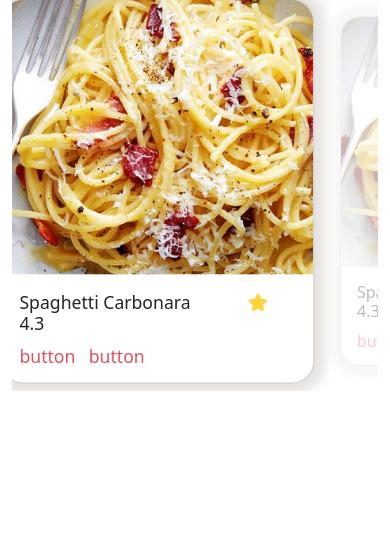
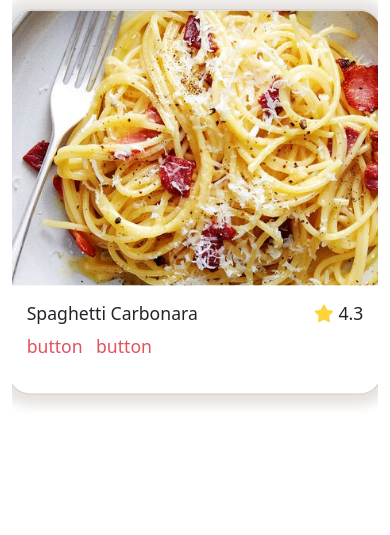
Before and after one commit to mehmoodkhan05/recipe-project, a PHP site: page /pages/index.php in a window 390 px wide. Shown: the part 3729-4264 px from the top of the page. Run offline with PHP 8.4, Linux system fonts and the light colour scheme.

Commit message:
changes made in responsiveness carousels

```diff
--- a/css/index.css
+++ b/css/index.css
@@ -66,20 +66,23 @@
 }
 
 .slick-carousel-center_home .card {
+    box-shadow: 0 0 10px 10px #e7e3e1;
     height: auto;
-    margin: 25px 0;
-    border-radius: 20px;
-    box-shadow: 0 0 10px 10px #e7e3e1;
 }
 
 .slick-carousel-center_home .card-img-top {
     width: 100%;
     border-radius: 20px 20px 0 0;
 }
-
-.slick-carousel-center_home .card.slick-slide {
-    margin: 0 6px;
-    width: 300px !important;
+@media only screen and (min-width:576px){
+    .slick-carousel-center_home .card {
+        margin: 25px 0;
+        border-radius: 20px;
+    }
+    .slick-carousel-center_home .card.slick-slide {
+        margin: 0 6px;
+        width: 300px !important;
+    }
 }
 
 .slick-carousel-center_home .slick-slide.slick-active {
@@ -172,7 +175,11 @@
 
 .slick-carousel-center_community .card.slick-slide {
     margin: 0 15px;
-    width: 300px !important;
+}
+@media only screen and (min-width:576px) {
+    .slick-carousel-center_community .card.slick-slide {
+        width: 300px !important;
+    }
 }
 
 .slick-carousel-center_community .slick-slide.slick-active {
--- a/css/style.css
+++ b/css/style.css
@@ -185,23 +185,19 @@ body {
 }
 
 /* FOR MOBILE VIEW */
-
-.main .slick-slider-community_mobile .card .card-text {
-    color: #fff !important;
-}
-
 .main .slick-slider-community_mobile .card {
-    background: linear-gradient(0deg, rgba(0, 0, 0, 0.4), rgba(0, 0, 0, 0.4));
+    /* background: linear-gradient(0deg, rgba(0, 0, 0, 0.4), rgba(0, 0, 0, 0.4));
     position: relative;
     top: 0;
     left: 0;
     width: 100%;
     height: 50%;
     padding: 50px 0;
-    color: #fff !important;
+    color: #fff !important; */
+    height: auto;
 }
 
-.main .slick-slider-community_mobile .overlay-image img {
+/* .main .slick-slider-community_mobile .overlay-image img {
     position: absolute;
     top: 0;
     left: 0;
@@ -210,6 +206,26 @@ body {
     object-fit: cover;
     object-position: center;
     z-index: -999;
+} */
+
+@media only screen and (width<=753px) {
+    .main .slick-slider-community_mobile .card .card-title {
+        font-size: 28px !important;
+    }
+
+    .main .slick-slider-community_mobile .card .card-text {
+        font-size: 14px;
+    }
+}
+
+@media only screen and (width<=575px) {
+    .main .slick-slider-community_mobile .card .card-title {
+        font-size: 18px !important;
+    }
+
+    .main .slick-slider-community_mobile .card .card-text {
+        font-size: 14px;
+    }
 }
 
 /* FOR MOBILE VIEW */
@@ -303,9 +319,11 @@ body {
     font-size: 25px;
 }
 
+@media only screen and (min-width:768px) {
     .slick-carousel-center .card.slick-slide {
         margin: 0 20px;
         width: 285px !important;
+    }
 }
 
 .slick-carousel-center .card.slick-slide:not(.slick-active) {
@@ -698,9 +716,11 @@ body {
     font-size: 25px;
 }
 
+@media only screen and (min-width:768px) {
     .slick-carousel-center_inspiration .card.slick-slide {
         margin: 0 20px;
         width: 285px !important;
+    }
 }
 
 .slick-carousel-center_inspiration .card.slick-slide:not(.slick-active) {
@@ -720,9 +740,11 @@ body {
     border-radius: 20px 20px 0 0;
 }
 
+@media only screen and (min-width:768px) {
     .slick-carousel-center_inspiration .card.slick-slide {
         margin: 0 20px;
         width: 285px !important;
+    }
 }
 
 .slick-carousel-center_inspiration .slick-slide.slick-active {
@@ -828,9 +850,11 @@ body {
     font-size: 25px;
 }
 
+@media only screen and (min-width:768px) {
     .slick-carousel-center_trending .card.slick-slide {
         margin: 0 20px;
         width: 285px !important;
+    }
 }
 
 .slick-carousel-center_trending .card.slick-slide:not(.slick-active) {
@@ -850,9 +874,11 @@ body {
     border-radius: 20px 20px 0 0;
 }
 
+@media only screen and (min-width:768px) {
     .slick-carousel-center_trending .card.slick-slide {
         margin: 0 20px;
         width: 285px !important;
+    }
 }
 
 .slick-carousel-center_trending .slick-slide.slick-active {
@@ -922,9 +948,11 @@ body {
     font-size: 25px;
 }
 
+@media only screen and (min-width:768px) {
     .slick-carousel-center_browse .card.slick-slide {
         margin: 0 20px;
         width: 285px !important;
+    }
 }
 
 .slick-carousel-center_browse .card.slick-slide:not(.slick-active) {
@@ -944,9 +972,11 @@ body {
     border-radius: 20px 20px 0 0;
 }
 
+@media only screen and (min-width:768px) {
     .slick-carousel-center_browse .card.slick-slide {
         margin: 0 20px;
         width: 285px !important;
+    }
 }
 
 .slick-carousel-center_browse .slick-slide.slick-active {
@@ -1004,9 +1034,11 @@ body {
     font-size: 25px;
 }
 
+@media only screen and (min-width:768px) {
     .slick-carousel-center_blog .card.slick-slide {
         margin: 0 20px;
         width: 285px !important;
+    }
 }
 
 .slick-carousel-center_blog .card.slick-slide:not(.slick-active) {
@@ -1026,9 +1058,11 @@ body {
     border-radius: 20px 20px 0 0;
 }
 
+@media only screen and (min-width:768px) {
     .slick-carousel-center_blog .card.slick-slide {
         margin: 0 20px;
         width: 285px !important;
+    }
 }
 
 .slick-carousel-center_blog .slick-slide.slick-active {
--- a/js/index.js
+++ b/js/index.js
@@ -539,7 +539,6 @@ document.addEventListener("DOMContentLoaded", function () {
           </div>
       </div>
   `;
-
       quickContent.insertAdjacentHTML("beforeend", cardHtml);
     });
   }
--- a/pages/index.php
+++ b/pages/index.php
@@ -337,8 +337,8 @@ include "navbar.php";
                     <div class="card">
                         <img src="../assets/images/speghati.jpg" class="card-img-top img-fluid" alt="...">
                         <div class="card-body">
-                            <h6 class="card-title">Spaghetti Carbonara
-                                <span class="ms-5">
+                            <h6 class="card-title d-flex justify-content-between">Spaghetti Carbonara
+                                <span class="">
                                     <i class="fa-solid fa-star" style="color: #FFD43B;"></i>
                                     4.3
                                 </span>
@@ -353,8 +353,8 @@ include "navbar.php";
                     <div class="card">
                         <img src="../assets/images/speghati.jpg" class="card-img-top img-fluid" alt="...">
                         <div class="card-body">
-                            <h6 class="card-title">Spaghetti Carbonara
-                                <span class="ms-5">
+                            <h6 class="card-title d-flex justify-content-between">Spaghetti Carbonara
+                                <span class="">
                                     <i class="fa-solid fa-star" style="color: #FFD43B;"></i>
                                     4.3
                                 </span>
@@ -369,8 +369,8 @@ include "navbar.php";
                     <div class="card">
                         <img src="../assets/images/speghati.jpg" class="card-img-top img-fluid" alt="...">
                         <div class="card-body">
-                            <h6 class="card-title">Spaghetti Carbonara
-                                <span class="ms-5">
+                            <h6 class="card-title d-flex justify-content-between">Spaghetti Carbonara
+                                <span class="">
                                     <i class="fa-solid fa-star" style="color: #FFD43B;"></i>
                                     4.3
                                 </span>
@@ -385,8 +385,8 @@ include "navbar.php";
                     <div class="card">
                         <img src="../assets/images/speghati.jpg" class="card-img-top img-fluid" alt="...">
                         <div class="card-body">
-                            <h6 class="card-title">Spaghetti Carbonara
-                                <span class="ms-5">
+                            <h6 class="card-title d-flex justify-content-between">Spaghetti Carbonara
+                                <span class="">
                                     <i class="fa-solid fa-star" style="color: #FFD43B;"></i>
                                     4.3
                                 </span>
@@ -401,8 +401,8 @@ include "navbar.php";
                     <div class="card">
                         <img src="../assets/images/speghati.jpg" class="card-img-top img-fluid" alt="...">
                         <div class="card-body">
-                            <h6 class="card-title">Spaghetti Carbonara
-                                <span class="ms-5">
+                            <h6 class="card-title d-flex justify-content-between">Spaghetti Carbonara
+                                <span class="">
                                     <i class="fa-solid fa-star" style="color: #FFD43B;"></i>
                                     4.3
                                 </span>
@@ -417,8 +417,8 @@ include "navbar.php";
                     <div class="card">
                         <img src="../assets/images/speghati.jpg" class="card-img-top img-fluid" alt="...">
                         <div class="card-body">
-                            <h6 class="card-title">Spaghetti Carbonara
-                                <span class="ms-5">
+                            <h6 class="card-title d-flex justify-content-between">Spaghetti Carbonara
+                                <span class="">
                                     <i class="fa-solid fa-star" style="color: #FFD43B;"></i>
                                     4.3
                                 </span>
```
Also changed, not shown: js/main.js (+29 -11 lines), pages/categories.php (+4 -3 lines). Lines whose indentation alone changed are shown as unchanged.
